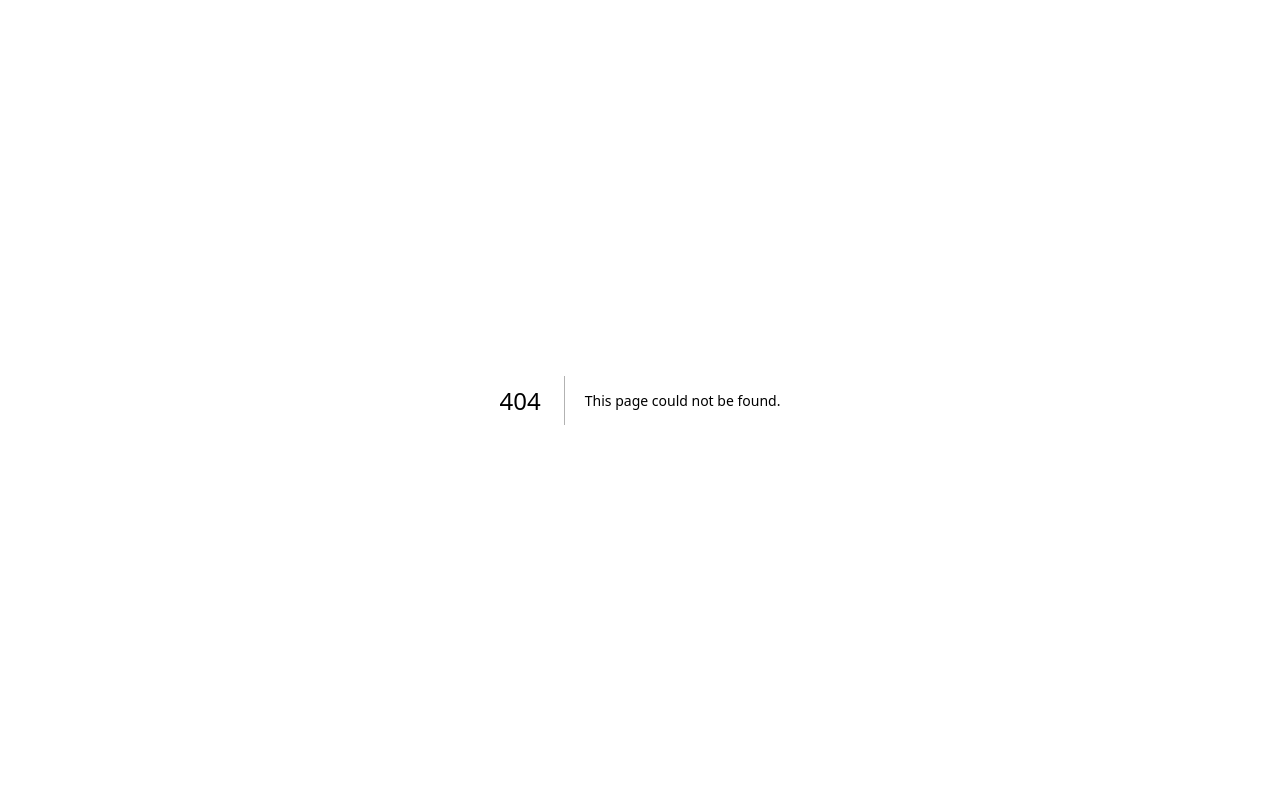
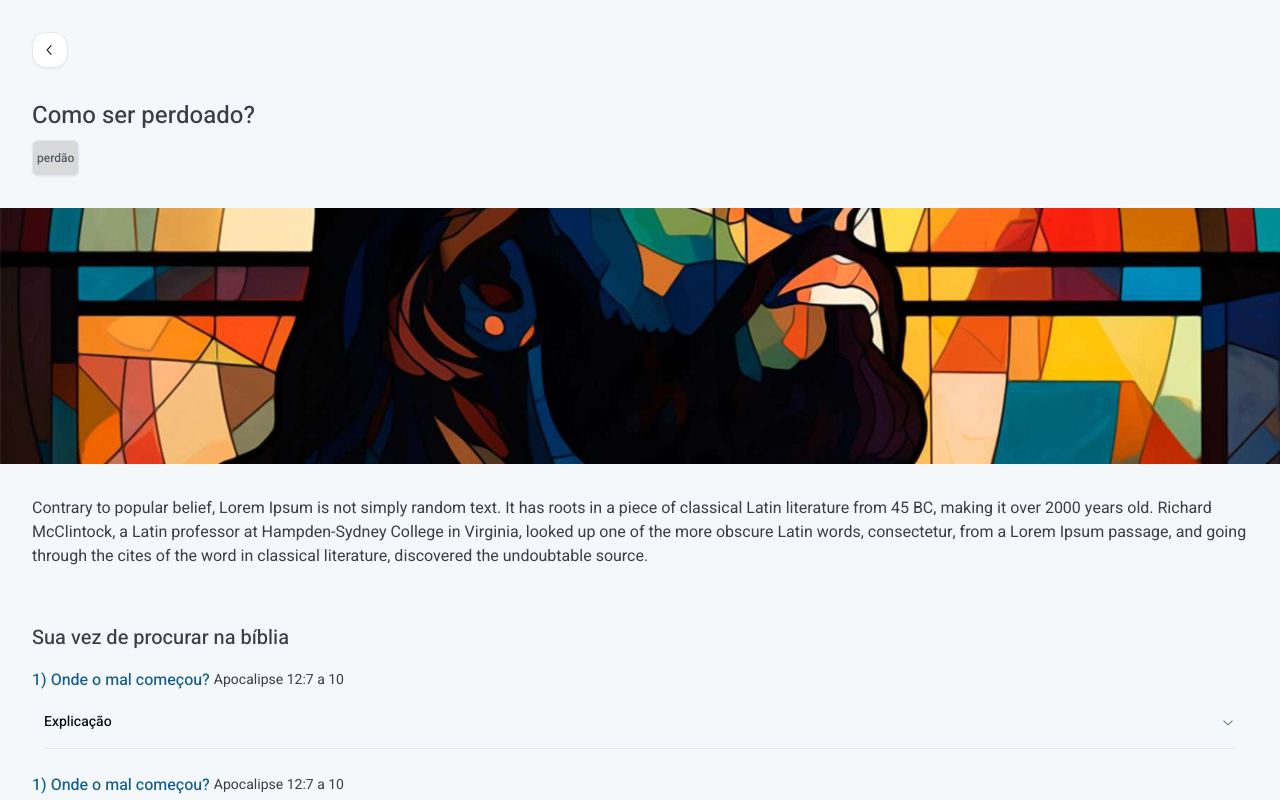
Before and after one commit to gabriellennon/elediz, a Next.js app: page /1 in a window 1280 px wide. Before the commit this address had no page. Shown: the top 800 px of the page. Built offline with nearby package versions, Linux system fonts and the light colour scheme.

Commit message:
study select page

```diff
--- a/package.json
+++ b/package.json
@@ -9,6 +9,7 @@
     "lint": "next lint"
   },
   "dependencies": {
+    "@radix-ui/react-accordion": "^1.1.2",
     "@radix-ui/react-icons": "^1.3.0",
     "@radix-ui/react-slot": "^1.0.2",
     "@radix-ui/react-tabs": "^1.0.4",
--- /dev/null
+++ b/src/app/[slug]/page.tsx
@@ -0,0 +1,69 @@
+"use client"
+import { useEffect } from "react";
+import { usePathname } from 'next/navigation'
+import { Button } from "@/components/ui/button";
+import { ChevronLeftIcon } from "@radix-ui/react-icons";
+import { Toggle } from "@/components/ui/toggle";
+import Image from "next/image";
+import JesusQuadriculadoImg from '../../assets/img/estudos/jesus.jpeg'
+import { QuestionAccordion } from "@/components/QuestionAccordion";
+
+export default function RedirectLink() {
+  const pathname = usePathname()
+
+  useEffect(() => {
+    console.log(pathname)
+  },[pathname])
+
+  return (
+    <section  className="min-h-screen bg-[#F5F8FA] pb-5">
+        <div
+            className="p-8"
+        >
+            <Button
+                variant="outline"
+                size="icon"
+                className="bg-white rounded-[14px] shadow-indigo-[#B6D9EB]/40"
+            >
+                <ChevronLeftIcon className="h-4 w-4" />
+            </Button>
+            <div className="mt-8">
+                <h1 className="text-[#3D3D45] text-2xl font-medium">
+                    Como ser perdoado?
+                </h1>
+                <div className="flex flex-row gap-[4px] mt-2">
+                    <Toggle variant="outline" className="bg-[#D9D9D9] text-[#50555A] p-1">
+                        <span className="font-medium text-xs">
+                            perdão
+                        </span>
+                    </Toggle>
+                </div>
+            </div>
+        </div>
+        <div>
+            <Image
+                src={JesusQuadriculadoImg}
+                alt="Imagem de uma cruz e um céu azul"
+                className="h-64 object-cover"
+            />
+            <div className="p-8 flex flex-col gap-4">
+                <p className="font-normal text-base text-[#3d3d45]">
+                    Contrary to popular belief, Lorem Ipsum is not simply random text. It has roots in a piece of classical Latin literature from 45 BC, making it over 2000 years old. Richard McClintock, a Latin professor at Hampden-Sydney College in Virginia, looked up one of the more obscure Latin words, consectetur, from a Lorem Ipsum passage, and going through the cites of the word in classical literature, discovered the undoubtable source.
+                </p>
+                <div className="mt-10">
+                    <h3 className="text-[#3D3D45] text-xl font-medium mb-4">
+                        Sua vez de procurar na bíblia
+                    </h3>
+                    <div className="flex flex-col gap-5">
+                        <QuestionAccordion />
+                        <QuestionAccordion />
+                    </div>
+                </div>
+                <p className="font-normal text-base text-[#3d3d45]">
+                    Contrary to popular belief, Lorem Ipsum is not simply random text. It has roots in a piece of classical Latin literature from 45 BC, making it over 2000 years old. Richard McClintock, a Latin professor at Hampden-Sydney College in Virginia, looked up one of the more obscure Latin words, consectetur, from a Lorem Ipsum passage, and going through the cites of the word in classical literature, discovered the undoubtable source.
+                </p>
+            </div>
+        </div>
+    </section>
+  )
+}
--- /dev/null
+++ b/src/components/QuestionAccordion.tsx
@@ -0,0 +1,26 @@
+import { Accordion, AccordionContent, AccordionItem, AccordionTrigger } from "./ui/accordion"
+
+export const QuestionAccordion = () => {
+    return (
+        <div>
+            <div className="flex flex-row items-center gap-1">
+                <p className="text-[#115D8C] text-base font-medium">
+                    1) Onde o mal começou?
+                </p>
+                <span className="text-sm text-[#3d3d45]">
+                    Apocalipse 12:7 a 10
+                </span>
+            </div>
+            <div className="px-3 py-1">
+                <Accordion type="single" collapsible>
+                    <AccordionItem value="item-1">
+                        <AccordionTrigger>Explicação</AccordionTrigger>
+                        <AccordionContent>
+                            Yes. It adheres to the WAI-ARIA design pattern.
+                        </AccordionContent>
+                    </AccordionItem>
+                </Accordion>
+            </div>
+        </div>
+    )
+}
--- a/src/components/studyCard.tsx
+++ b/src/components/studyCard.tsx
@@ -2,11 +2,20 @@ import Image from "next/image"
 import { Card, CardContent, CardFooter } from "./ui/card"
 import { Toggle } from "./ui/toggle"
 import JesusQuadriculadoImg from '../assets/img/estudos/jesus.jpeg'
+import { useRouter } from 'next/navigation'
+
 
 export const StudyCard = () => {
+  const router = useRouter()
+
+  function handleGoToStudy(){
+    router.push('/asdads')
+  }
+
   return (
     <Card
       className="max-w-md"
+      onClick={handleGoToStudy}
     >
       <CardContent
         className="p-0"
--- /dev/null
+++ b/src/components/ui/accordion.tsx
@@ -0,0 +1,60 @@
+"use client"
+
+import * as React from "react"
+import * as AccordionPrimitive from "@radix-ui/react-accordion"
+import { ChevronDownIcon } from "@radix-ui/react-icons"
+
+import { cn } from "@/lib/utils"
+
+const Accordion = AccordionPrimitive.Root
+
+const AccordionItem = React.forwardRef<
+  React.ElementRef<typeof AccordionPrimitive.Item>,
+  React.ComponentPropsWithoutRef<typeof AccordionPrimitive.Item>
+>(({ className, ...props }, ref) => (
+  <AccordionPrimitive.Item
+    ref={ref}
+    className={cn("border-b", className)}
+    {...props}
+  />
+))
+AccordionItem.displayName = "AccordionItem"
+
+const AccordionTrigger = React.forwardRef<
+  React.ElementRef<typeof AccordionPrimitive.Trigger>,
+  React.ComponentPropsWithoutRef<typeof AccordionPrimitive.Trigger>
+>(({ className, children, ...props }, ref) => (
+  <AccordionPrimitive.Header className="flex">
+    <AccordionPrimitive.Trigger
+      ref={ref}
+      className={cn(
+        "flex flex-1 items-center justify-between py-4 text-sm font-medium transition-all hover:underline [&[data-state=open]>svg]:rotate-180",
+        className
+      )}
+      {...props}
+    >
+      {children}
+      <ChevronDownIcon className="h-4 w-4 shrink-0 text-muted-foreground transition-transform duration-200" />
+    </AccordionPrimitive.Trigger>
+  </AccordionPrimitive.Header>
+))
+AccordionTrigger.displayName = AccordionPrimitive.Trigger.displayName
+
+const AccordionContent = React.forwardRef<
+  React.ElementRef<typeof AccordionPrimitive.Content>,
+  React.ComponentPropsWithoutRef<typeof AccordionPrimitive.Content>
+>(({ className, children, ...props }, ref) => (
+  <AccordionPrimitive.Content
+    ref={ref}
+    className={cn(
+      "overflow-hidden text-sm data-[state=closed]:animate-accordion-up data-[state=open]:animate-accordion-down",
+      className
+    )}
+    {...props}
+  >
+    <div className="pb-4 pt-0">{children}</div>
+  </AccordionPrimitive.Content>
+))
+AccordionContent.displayName = AccordionPrimitive.Content.displayName
+
+export { Accordion, AccordionItem, AccordionTrigger, AccordionContent }
```
Also changed, not shown: 1 other file (tests, documents, lock files or other folders).
